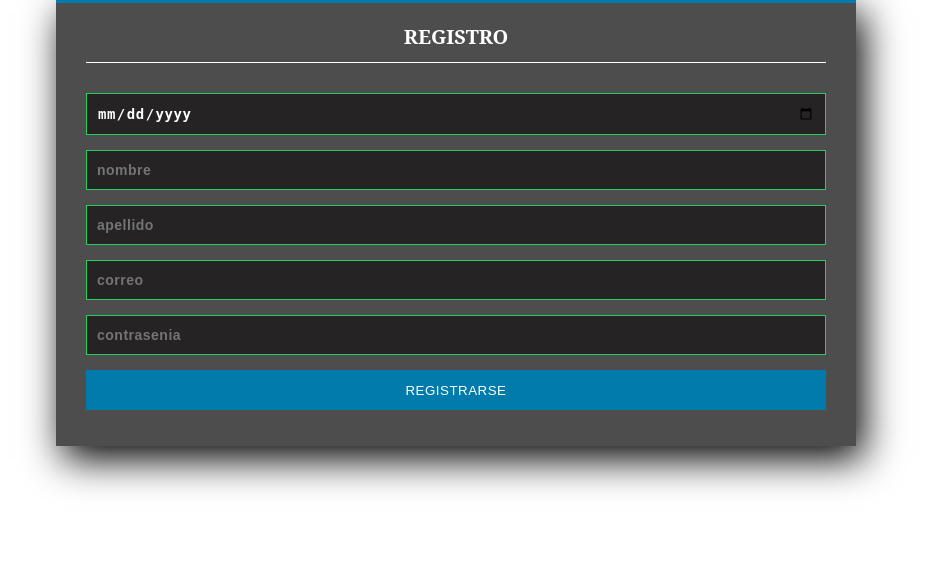
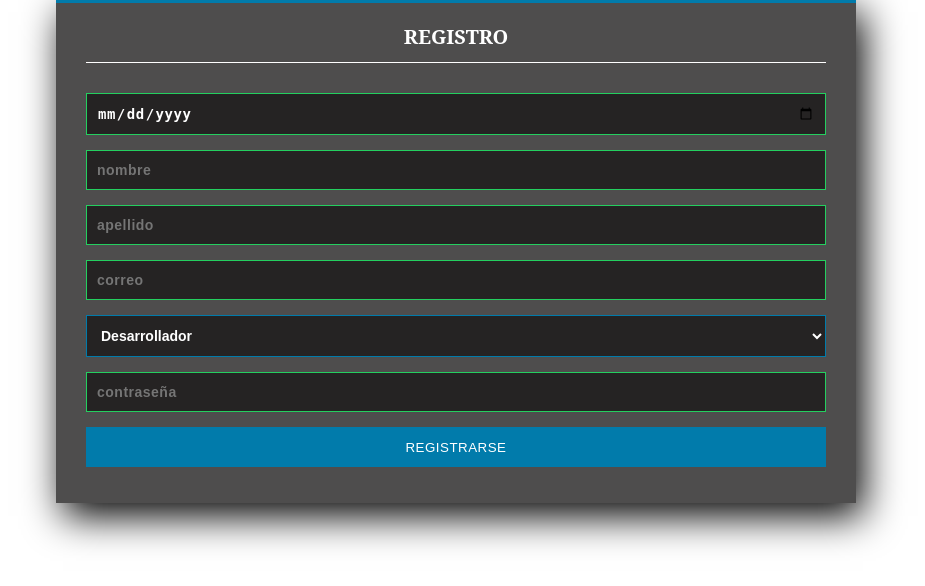
Before and after one commit to jeanpaulmc/wapsi, a Flask app: page /register in a window 1280 px wide. Shown: the part 111-697 px from the top of the page, without its empty margins (184-1109 px from the left). Run offline with Flask 2, Linux system fonts and the light colour scheme.

Commit message:
Add files via upload

```diff
--- a/templates/homepage.html
+++ b/templates/homepage.html
@@ -9,6 +9,7 @@
     </ul>
 </nav>
 <a class="cta" href="/">Logout</a>
+
 {% endblock %}
 
 {% block content %}
--- a/templates/register.html
+++ b/templates/register.html
@@ -3,17 +3,20 @@
 <form id="register">
     <h5>REGISTRO</h5>
     <!--registro del usuario -->
-    <input class="controles" type="date" id="fecha_nacimiento" name="fecha_nacimiento" placeholder="fecha_nacimiento"
-        min="1950-01-01" max="2004-12-31" />
+    <input class="controles" type="date" id="fecha_nacimiento" name="fecha_nacimiento" placeholder="fecha_nacimiento" min="1950-01-01" max="2004-12-31" />
     <!-- nombre del usuario -->
     <input class="controles" type="text" id="nombre" name="nombre" placeholder="nombre" />
     <!-- apellido -->
     <input class="controles" type="text" id="apellido" name="apellido" placeholder="apellido" />
     <!-- correo -->
     <input class="controles" type="text" id="correo" name="correo" placeholder="correo" />
+    <!-- opciones -->
+    <select class="controles" id="control" name="control" onchange="seleccionarTipo()">
+        <option value="Desarrollador">Desarrollador</option>
+        <option value="Comprador">Comprador</option>
+    </select>
     <!-- contraseña -->
-    <input class="controles" type="password" id="contrasenia" name="contrasenia" placeholder="contrasenia" />
-    <!--<input class="controles" type="password" id="password" name="password" placeholder="contraseña"/>-->
+    <input class="controles" type="password" id="contrasenia" name="contrasenia" placeholder="contraseña" />
     <input class="botones" type="submit" id="submit" value="REGISTRARSE" />
 </form>
 <script src="../static/js/users.js"></script>
```
Also changed, not shown: templates/base.html (line endings or trailing spaces), templates/login.html (line endings or trailing spaces), templates/products.html (line endings or trailing spaces).
